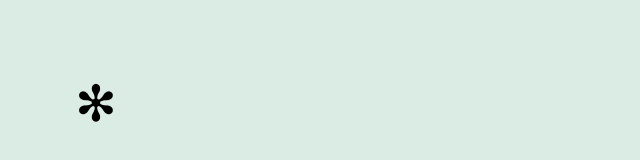
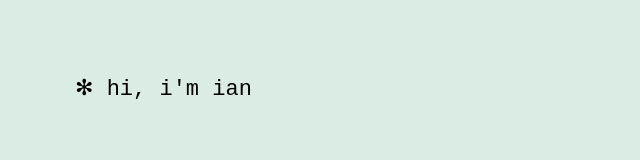
Before and after one commit to iankirschner/iank.co, a plain HTML site: page index.html in a window 1280 px wide. Shown: the whole page, without its empty margins (0-640 px from the left). Drawn offline with Linux system fonts and the light colour scheme.

Commit message:
Update index.html

```diff
--- a/index.html
+++ b/index.html
@@ -8,7 +8,7 @@
 body {
 background-color: #dbece5;
 font-family: 'Courier New', monospace;
-font-size: 50px;
+font-size: 22px;
 margin: 75px;
 }
 
@@ -22,7 +22,7 @@ margin: 75px;
 
 
 
-<p>✻</p>
+<p>✻ hi, i'm ian </p>
 
 
 
```
